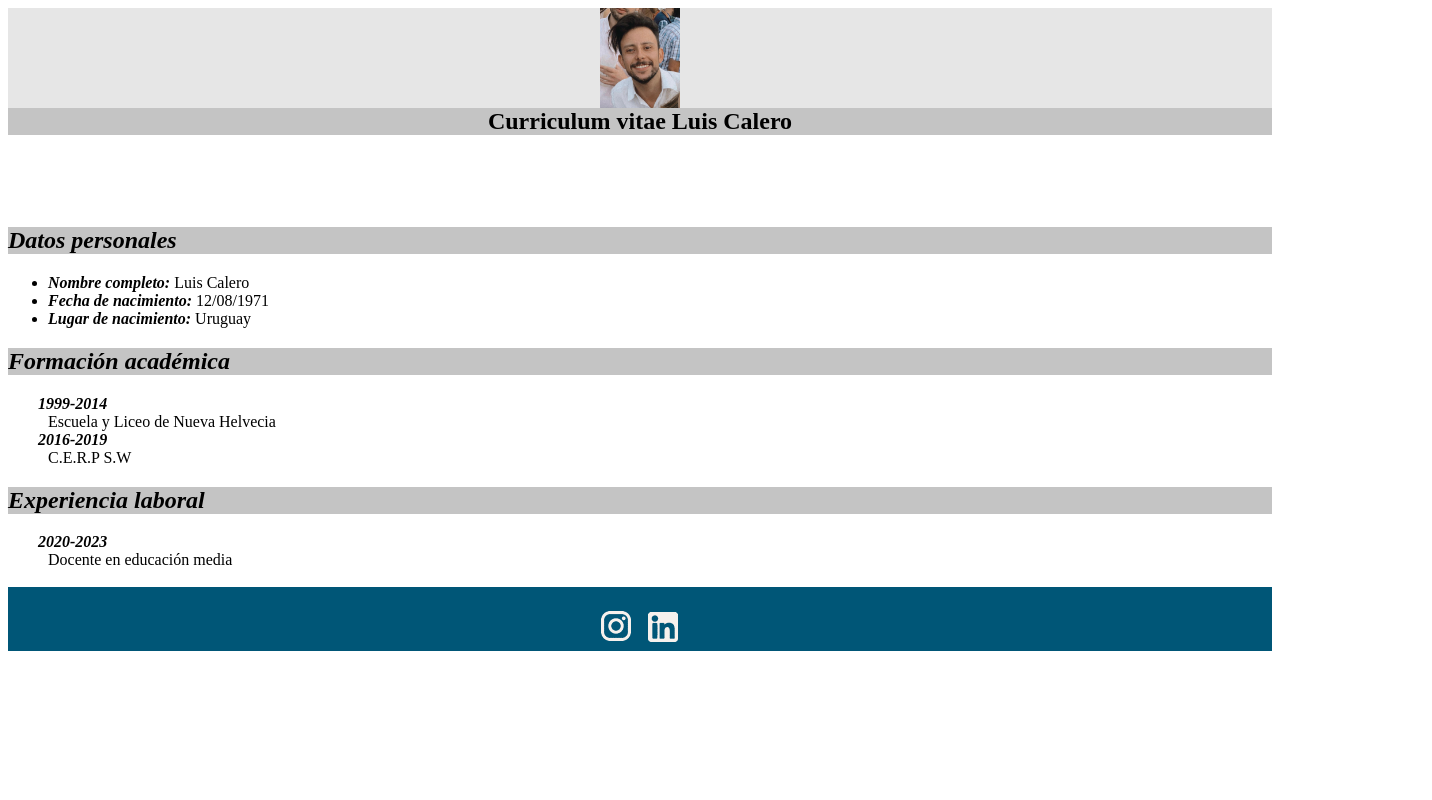
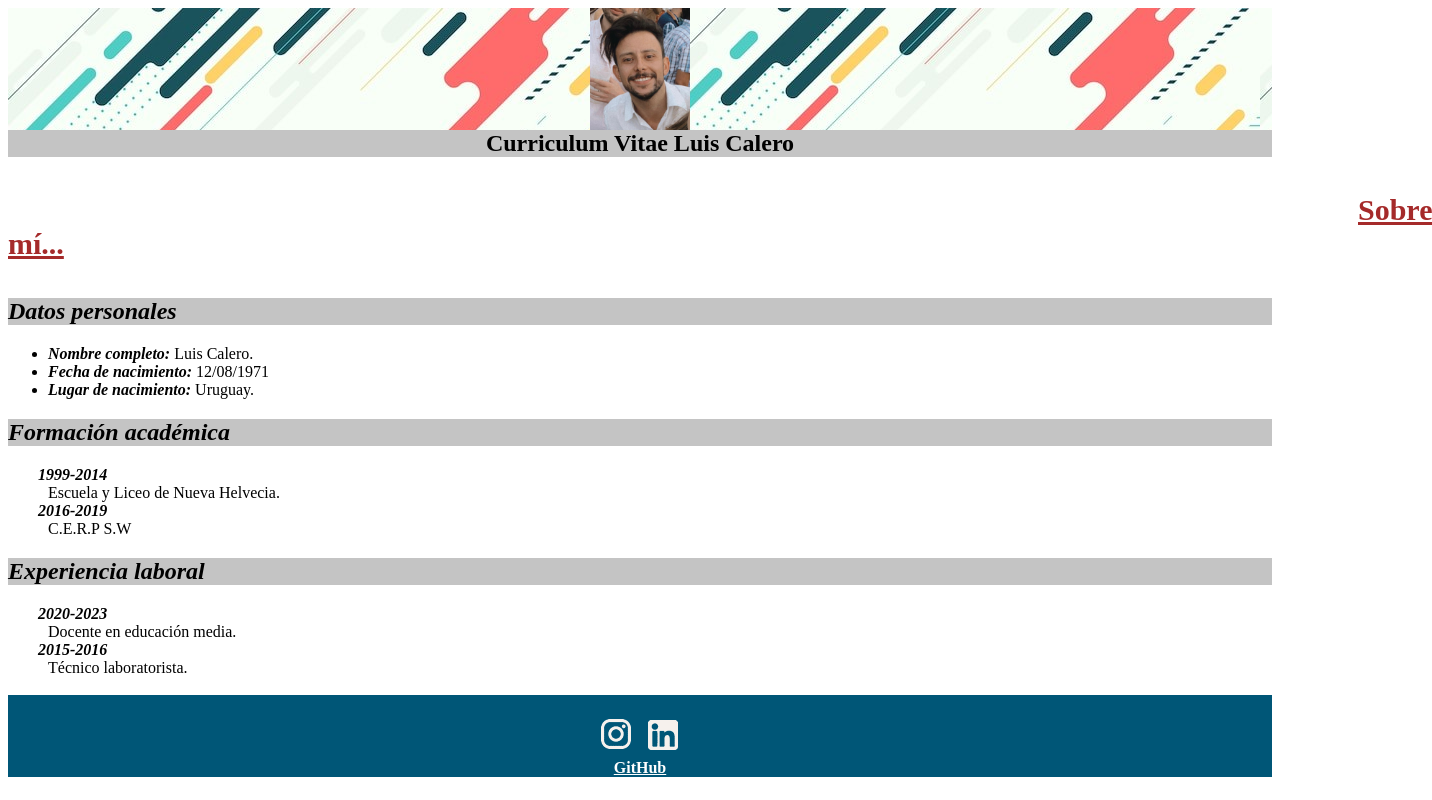
Before and after one commit to luiscalerooo/Frontend, a plain HTML site: page proyecto7/index.html in a window 1280 px wide. Shown: the whole page, 1432 px wide, since content can reach past the window. Drawn offline with Linux system fonts and the light colour scheme.

Commit message:
modificacionescurriculum

```diff
--- /dev/null
+++ b/proyecto7/Sobremi/style.css
@@ -0,0 +1,25 @@
+h1 {
+    font-family: 'Climate Crisis', cursive, serif;
+    color: brown;
+    font-weight: bold;
+
+
+}
+
+.texto {
+    font-family: 'Times New Roman', Times, serif;
+    font-size: 35px;
+
+}
+
+.regreso {
+    font-family: 'Climate Crisis', cursive, serif;
+    font-size: 30px;
+    color: blue;
+    font-weight: bold;
+    margin-left: 1150px;
+}
+
+body {
+    background-color: antiquewhite;
+}
--- a/proyecto7/index.html
+++ b/proyecto7/index.html
@@ -9,19 +9,19 @@
     <link rel="stylesheet" href="style.css">
 </head>
 <header>
-    <div class="first">
-        <a href="index.html">
-            <img src="img\c643ac16-29b0-4a55-a089-955f8d8e14f8.jpg" class="img" alt="">
-        </a>
+    <div class="div-f">
+        <img class="img-delante" src="img/c643ac16-29b0-4a55-a089-955f8d8e14f8.jpg" alt="imagen">
     </div>
+</header>
 <section>
-        <h1>Curriculum vitae Luis Calero</h1>
+    <h1>Curriculum Vitae Luis Calero</h1>
 </Section>
 <br>
 <br>
+<a class="linkainfo" href="Sobremi\sobremi.html">Sobre mí...</a>
 <br>
 <br>
-</header>
+<section>
 
     <body>
         <section>
@@ -30,9 +30,9 @@
                 <h2 class="clase2">Datos personales</h2>
                 <div class="div1">
                     <ul>
-                    <li><span class="clase5">Nombre completo:</span> Luis Calero </li>
+                        <li><span class="clase5">Nombre completo:</span> Luis Calero. </li>
                         <li><span class="clase5">Fecha de nacimiento:</span> 12/08/1971</li>
-                    <li> <span class="clase5">Lugar de nacimiento:</span> Uruguay</li>
+                        <li> <span class="clase5">Lugar de nacimiento:</span> Uruguay.</li>
                     </ul>
                 </div>
 
@@ -41,7 +41,7 @@
             <h2 class="clase2">Formación académica </h2>
             <dl>
                 <dt class="clase3">1999-2014</dt>
-            <dd>Escuela y Liceo de Nueva Helvecia</dd>
+                <dd>Escuela y Liceo de Nueva Helvecia.</dd>
                 <dt class="clase3">2016-2019</dt>
                 <dd>C.E.R.P S.W</dd>
             </dl>
@@ -50,7 +50,9 @@
         <Section>
             <h2 class="clase2">Experiencia laboral</h2>
             <dt class="clase3">2020-2023</dt>
-        <dd>Docente en educación media</dd>
+            <dd>Docente en educación media.</dd>
+            <dt class="clase3"> 2015-2016 </dt>
+            <dd>Técnico laboratorista.</dd>
         </Section>
         </main>
     </body>
@@ -63,6 +65,8 @@
             <img src="img\logo ig.png" alt="img">
 
             <img src="img\logo in.png" alt="img">
+            <br>
+            <a class="git" href="https://github.com/luiscalerooo/Frontend.git">GitHub</a>
             </a>
         </div>
 
--- a/proyecto7/style.css
+++ b/proyecto7/style.css
@@ -1,10 +1,35 @@
+.div-f {
+  background-image: url(img/fondo.jpg);
+  display: flex;
+  justify-content: center;
+  align-items: center;
+}
+
+.img-delante {
+  width: 100px;
+}
+
 .img {
-  display: block;
-  /* para asegurarte de que la imagen ocupe todo el ancho disponible */
-  margin: 0 auto;
-  /* para centrar la imagen horizontalmente */
   width: 80px;
   height: 100px;
+  margin-top: -250px;
+
+}
+
+header {
+  background: url(img/fondo.jpg);
+  background: cover;
+
+
+}
+
+.linkainfo {
+  font-family: 'Times New Roman', Times, serif;
+  font-size: 30px;
+  font-weight: bolder;
+  color: brown;
+  margin-left: 1350px;
+
 }
 
 .first {
@@ -48,3 +73,10 @@ h1 {
   width: 100%;
   text-align: center;
 }
+
+.git {
+  font-family: 'Times New Roman', Times, serif;
+  font-size: 35;
+  font-weight: bold;
+  color: white;
+}
```
Also changed, not shown: proyecto7/Sobremi/sobremi.html (added, +34 -0 lines), proyecto7/img/fondo.jpg (added). Lines whose indentation alone changed are shown as unchanged.
